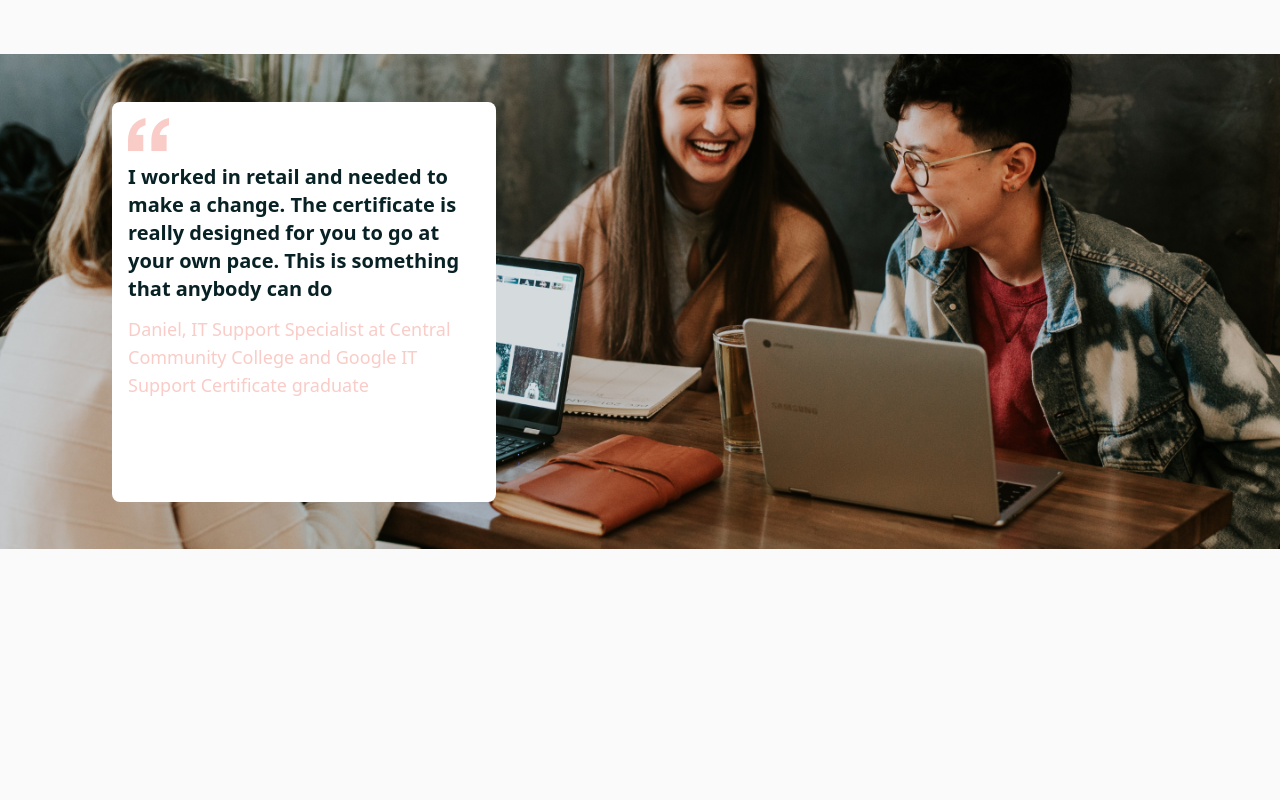
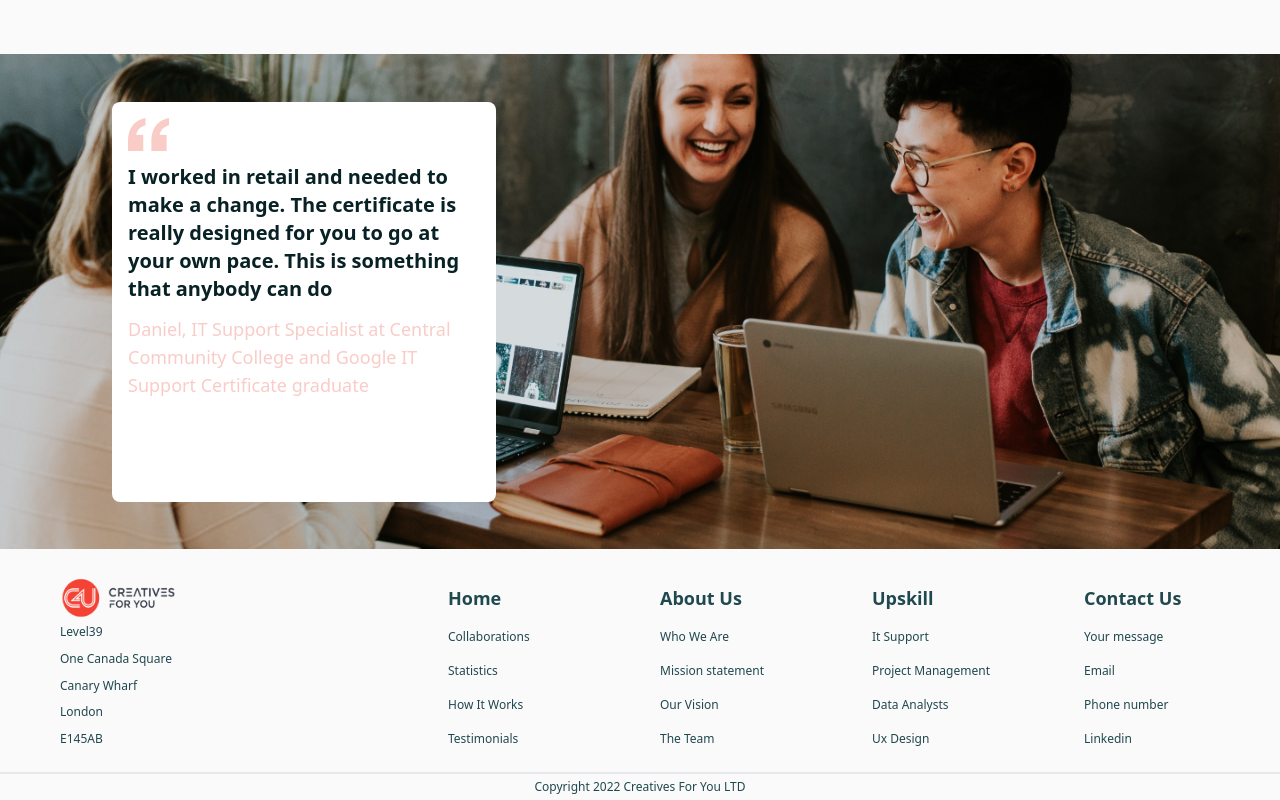
Before and after one commit to hrid1010/Assignment-03, a website built with Vite: page index.html in a window 1280 px wide. Shown: the part 7430-8230 px from the top of the page. Before the commit the page ends 7979 px from the top, so only its background shows below. Built offline with nearby package versions, Linux system fonts and the light colour scheme.

Commit message:
Footer-Section Completed

```diff
--- a/index.html
+++ b/index.html
@@ -1830,5 +1830,66 @@
       </div>
     </section>
     <!-- this is Review-Section end -->
+
+    <!-- this is Footer-Section start -->
+    <section class="footer-section">
+      <div class="footer-section-div-grid">
+        <div class="footer-section-div-1">
+          <div class="foot-s-div-1-head">
+            <img
+              class="md:scale-75 scale-75"
+              src="images/Footer Section/c4u full logo_2022 1.png"
+              alt=""
+            />
+          </div>
+          <div class="foot-s-div-1-bottom">
+            <p>Level39</p>
+            <p>One Canada Square</p>
+            <p>Canary Wharf</p>
+            <p>London</p>
+            <p>E145AB</p>
+          </div>
+        </div>
+
+        <div class="footer-section-div-2">
+          <div class="foot-s-div-2-flexs">
+            <h3 class="foot-s-div-2-head">Home</h3>
+            <p>Collaborations</p>
+            <p>Statistics</p>
+            <p>How It Works</p>
+            <p>Testimonials</p>
+          </div>
+
+          <div class="foot-s-div-2-flexs">
+            <h3 class="foot-s-div-2-head">About Us</h3>
+            <p>Who We Are</p>
+            <p>Mission statement</p>
+            <p>Our Vision</p>
+            <p>The Team</p>
+          </div>
+
+          <div class="foot-s-div-2-flexs">
+            <h3 class="foot-s-div-2-head">Upskill</h3>
+            <p>It Support</p>
+            <p>Project Management</p>
+            <p>Data Analysts</p>
+            <p>Ux Design</p>
+          </div>
+
+          <div class="foot-s-div-2-flexs">
+            <h3 class="foot-s-div-2-head">Contact Us</h3>
+            <p>Your message</p>
+            <p>Email</p>
+            <p>Phone number</p>
+            <p>Linkedin</p>
+          </div>
+        </div>
+      </div>
+
+      <div class="footer-section-copyright">
+        Copyright 2022 Creatives For You LTD
+      </div>
+    </section>
+    <!-- this is Footer-Section end -->
   </body>
 </html>
--- a/main.css
+++ b/main.css
@@ -220,3 +220,34 @@
 .r-s-div-text-2 {
   @apply text-[#F9CCC7] 2xl:text-2xl xl:text-lg md:text-[14px] text-[10px];
 }
+/* this is Review-Section end */
+
+/* this is Footer-Section start */
+.footer-section {
+  @apply respScreen flex flex-col divide-y-2 text-[#20484F];
+}
+.footer-section-div-grid {
+  @apply grid md:grid-cols-6 justify-center md:ps-8 md:pe-0 px-1 py-6;
+}
+.footer-section-div-1 {
+  @apply grid md:col-span-2 col-span-4 w-full 2xl:ps-24 xl:ps-3;
+}
+.foot-s-div-1-head {
+  @apply flex justify-start;
+}
+.foot-s-div-1-bottom {
+  @apply flex justify-between md:gap-2 gap-4 md:flex-col flex-row w-full md:text-[12px] text-[10px] md:ps-4;
+}
+.footer-section-div-2 {
+  @apply grid md:grid-cols-4 grid-cols-2 col-span-4 gap-4;
+}
+.foot-s-div-2-flexs {
+  @apply md:text-[12px] text-[10px] h-full flex flex-col md:gap-4 gap-2 pt-3 md:ps-0 ps-5;
+}
+.foot-s-div-2-head {
+  @apply font-bold 2xl:text-[20px] xl:text-[18px] text-[13px];
+}
+.footer-section-copyright {
+  @apply md:text-[12px] text-[10px] text-center py-1;
+}
+/* this is Footer-Section end */
```
Also changed, not shown: images/Footer Section/c4u full logo_2022 1.png (added).
